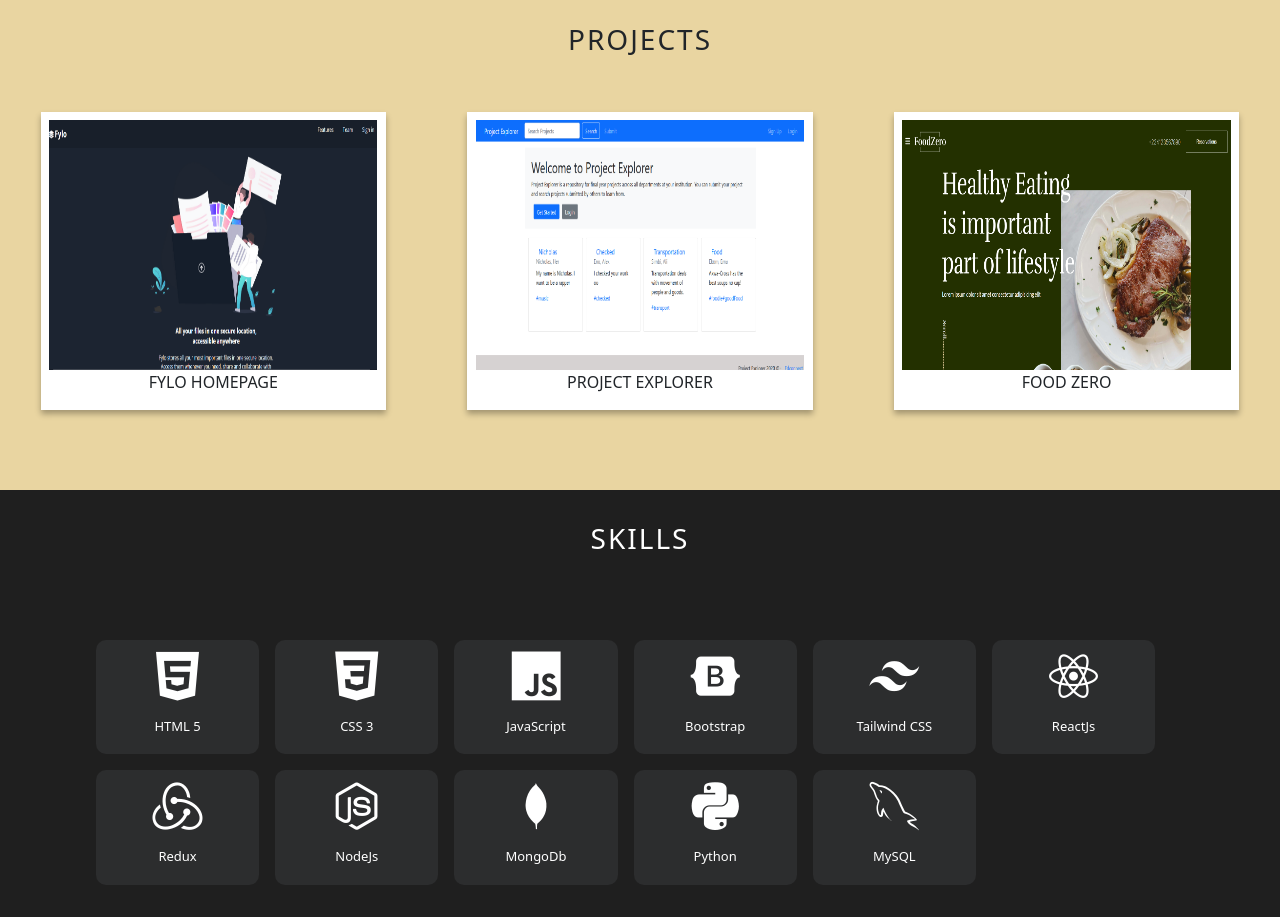
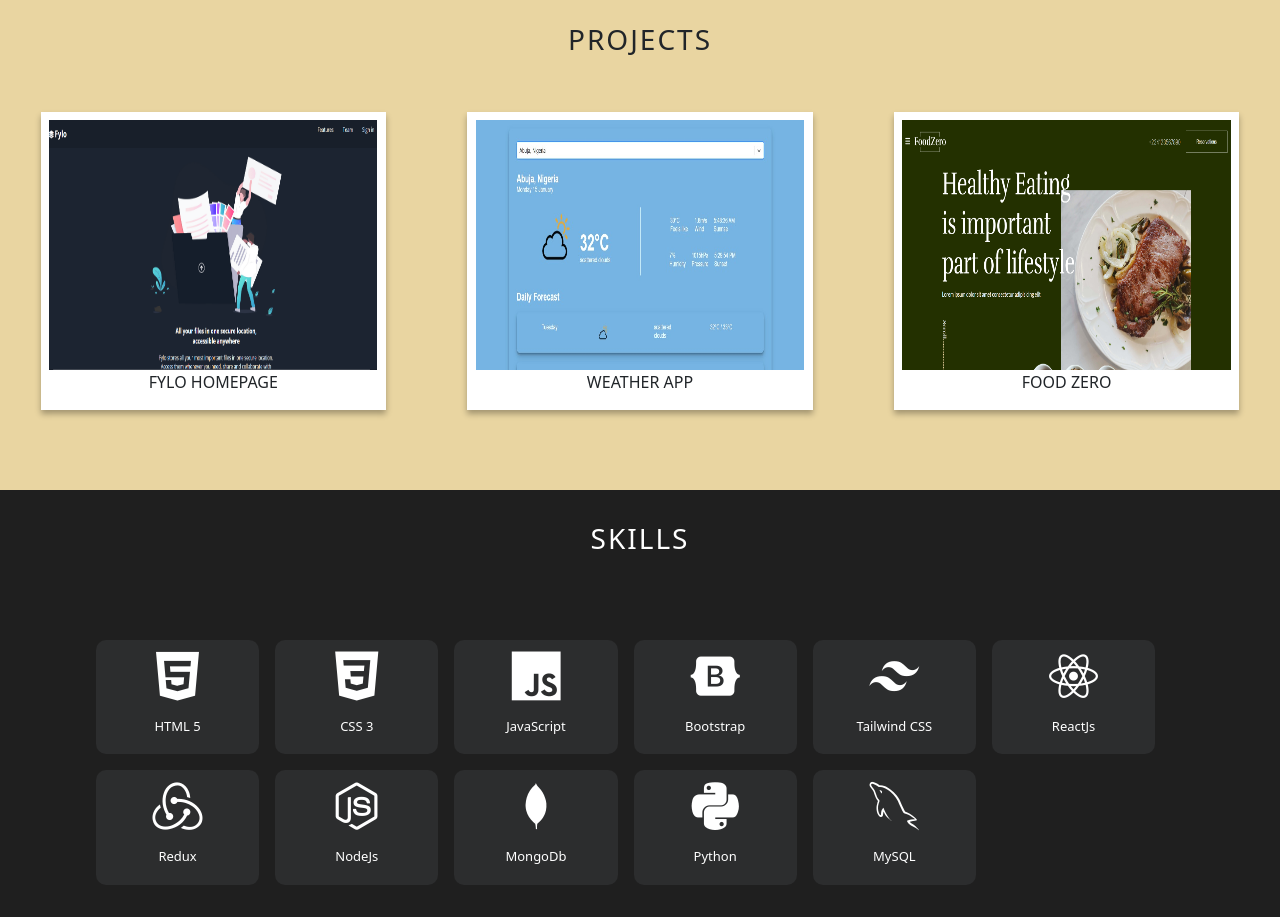
Before and after one commit to EdiongAlexander/portfolio, a React (Create React App) app: page / in a window 1280 px wide. Shown: the part 1020-1937 px from the top of the page. Built offline with nearby package versions, Linux system fonts and the light colour scheme.

Commit message:
Chore: updated project

```diff
--- a/package.json
+++ b/package.json
@@ -1,5 +1,5 @@
 {
-  "homepage": "http://EdiongAlexander.github.io/portfolio",
+
   "name": "my-app",
   "version": "0.1.0",
   "private": true,
--- a/src/components/projects.jsx
+++ b/src/components/projects.jsx
@@ -15,11 +15,11 @@ const Projects = () => {
                 </div>
 
                 <div className="image">
-                    <img src="image-3.png" alt="Edconnect-weekly" />
+                    <img src="weather-app.jpg" alt="Weather-App" />
                     {/* <div className="year-container">
                         <p className="year">React</p>
                     </div> */}
-                    <p><a href="https://ediong-project-explorer.herokuapp.com/" target="blank" className="p-links">PROJECT EXPLORER</a></p>
+                    <p><a href="https://weather-app-ediong-alexanders-projects.vercel.app/" target="blank" className="p-links">WEATHER APP</a></p>
                 </div>
 
                 <div className="image">
```
Also changed, not shown: public/weather-app.jpg (added).
